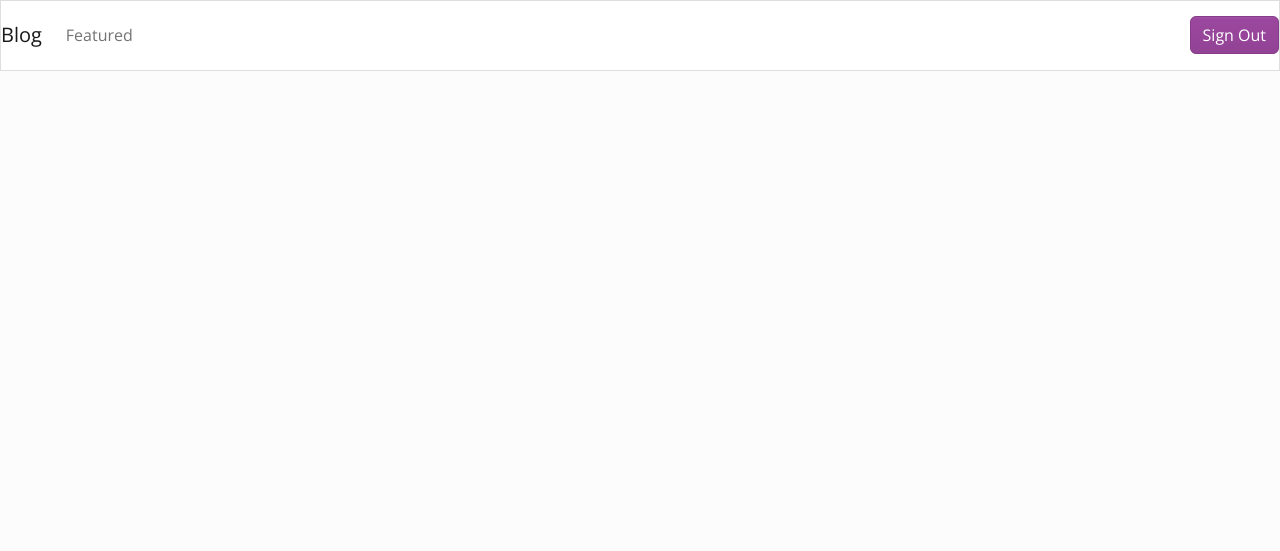
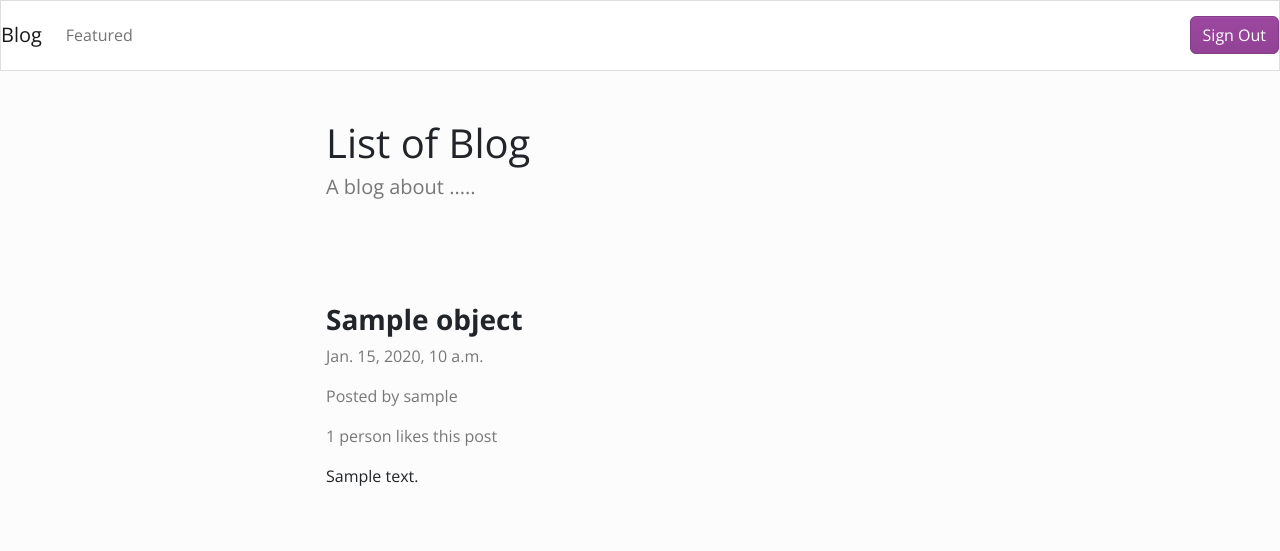
Before and after one commit to mridula3/Blog, a Django app: template myapp/templates/index.html in a window 1280 px wide. Shown: the top 551 px of the page. Run offline with Django 5.2, Linux system fonts and the light colour scheme; a user stored in the database is signed in; tables that the repository leaves empty hold one stand-in row (values such as "Sample post"); the template is opened without the code that fills it: most values are stand-ins (such as "Sample title", 1, 10 or a date in 2020).

Commit message:
updated 2.1.24

```diff
--- a/blog/settings.py
+++ b/blog/settings.py
@@ -41,6 +41,7 @@ INSTALLED_APPS = [
     'user',
     'crispy_forms',
     "crispy_bootstrap5",
+    'tinymce',
 ]
 
 MIDDLEWARE = [
--- a/myapp/admin.py
+++ b/myapp/admin.py
@@ -1,5 +1,7 @@
 from django.contrib import admin
-from .models import user
+from .models import blog_post
 
 # Register your models here.
-admin.site.register(user)
+
+
+admin.site.register(blog_post)
--- a/myapp/templates/index.html
+++ b/myapp/templates/index.html
@@ -2,8 +2,29 @@
 
 {%block content%}
 
+<div class="row">
+    <div class="col-md-6 col-12 mx-md-auto mx-3 mt-5 mb-5">
+        <h1 class="fw-border">List of Blog</h1>
+        <h5 class="text-muted"> A blog about .....</h5>
+    </div>
+</div>
 
+{% for object in object_list %}
+<div class="row">
+    <div class="col-md-6 col-12 mx-md-auto mx-3 mt-5 mb-5">
+        <h3 class="fw-bold">{{ object.title }}</h3>
+        <p class="text-muted">{{ object.date }}</p>
+        <p class="text-muted">Posted by {{ object.auhtor.username}}</p>
+        {% if object.likes.count == 1 %}
+        <p class="text-muted">{{ object.likes.count }} person likes this post</p>
+        {% else %}
+        <p class="text-muted">{{ object.likes.count }} people like this post</p>
+        {% endif %}
 
-
-
+        <div class="my-3">
+            {{ object.content|truncatewords_html:50|safe}}
+        </div>
+    </div>
+</div>
+{% endfor %}
 {% endblock content %}
--- a/myapp/urls.py
+++ b/myapp/urls.py
@@ -1,6 +1,7 @@
-from django.urls import path
+from django.urls import path, include
 from .views import Index
 
 urlpatterns = [
     path('', Index.as_view(), name='index'),
+    path('tinymce/', include('tinymce.urls')),
 ]
--- a/user/templates/logout.html
+++ b/user/templates/logout.html
@@ -9,7 +9,6 @@
             <small class="text-muted">
                 <a href="{% url 'login' %}">Log In Again</a>
             </small>
-
         </div>
     </div>
 </div>
```
Also changed, not shown: myapp/models.py (+9 -4 lines), myapp/views.py (+6 -3 lines), myapp/migrations/0002_blog_post_delete_user.py (added), myapp/migrations/0003_alter_blog_post_likes.py (added).
